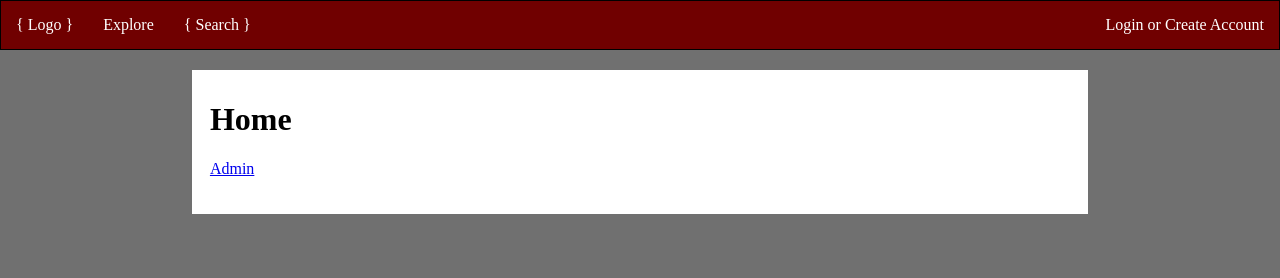
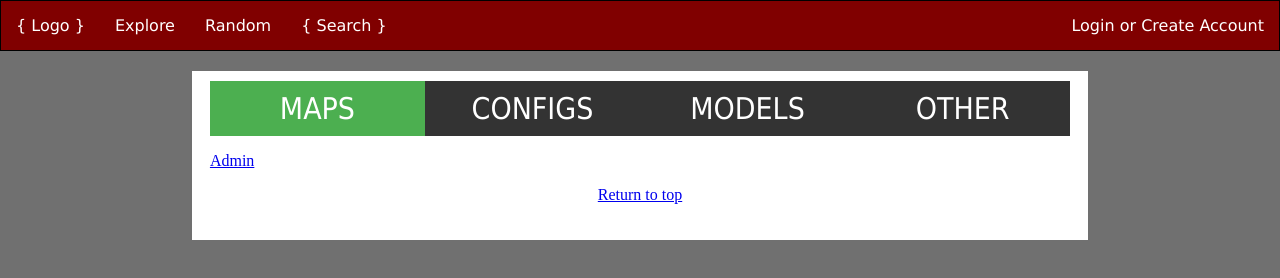
Before and after one commit to James-Wickenden/WebTech, a website: page site/public/index.html in a window 1280 px wide. Drawn offline with Linux system fonts and the light colour scheme.

Commit message:
separated css and added content types

```diff
--- a/site/public/index.html
+++ b/site/public/index.html
@@ -5,10 +5,12 @@
   <meta charset="UTF-8"/>
   <title>Home</title>
 
-  <link rel="stylesheet" type="text/css" href="resources/css/style.css"/>
+  <link rel="stylesheet" type="text/css" href="resources/css/global_style.css"/>
+  <link rel="stylesheet" type="text/css" href="resources/css/navbar.css"/>
+  <link rel="stylesheet" type="text/css" href="resources/css/grid_content.css"/>
   <!--
-  <script src="resources/scripts/include_html.js" defer="defer"></script>
--->
+    <script src="resources/scripts/include_html.js" defer="defer"></script>
+  -->
 
 </head>
 
@@ -17,7 +19,8 @@
   <div class="navbar">
     <ul>
       <li><a href="/">{ Logo }</a></li>
-      <li><a href="#explore">Explore</a></li>
+      <li><a href="/">Explore</a></li>
+      <li><a href="/">Random</a></li>
       <li><a href="#search">{ Search }</a></li>
       <li style="float:right"><a href="login.html">Login or Create Account</a></li>
     </ul>
@@ -25,8 +28,16 @@
 
   <div id="wrapper" style="padding-left:15%; padding-right:15%; height:100%;">
     <div class="content">
-      <h1>Home</h1>
+
+      <div class="content_types">
+        <a class="active" href="#">MAPS</a>
+        <a href="#">CONFIGS</a>
+        <a href="#">MODELS</a>
+        <a href="#">OTHER</a>
+      </div>
+
       <p><a href="admin.html">Admin</a></p>
+      <p style="text-align: center"><a href="/">Return to top</a></p>
     </div>
   </div>
 
--- /dev/null
+++ b/site/public/resources/css/global_style.css
@@ -0,0 +1,7 @@
+
+/* Global styling */
+
+  body {
+    background-color: #707070;
+    margin:0;
+  }
--- /dev/null
+++ b/site/public/resources/css/grid_content.css
@@ -0,0 +1,34 @@
+
+/* Content styling */
+
+  .content {
+    background-color: #ffffff;
+    padding-left:2%;
+    padding-right:2%;
+    padding-top:10px;
+    padding-bottom:20px;
+  }
+
+  .content_types {
+    font-family: Tahoma, Geneva, sans-serif;
+    overflow: hidden;
+    background-color: #333;
+  }
+
+  .content_types a {
+    width: 25%;
+    float: left;
+    font-size: 30px;
+    color: white;
+    text-align: center;
+    padding: 10px 0px;
+    text-decoration: none;
+  }
+
+  .content_types a:hover:not(.active) {
+    background-color: black;
+  }
+
+  .content_types .active {
+    background-color: #4CAF50;
+  }
--- a/site/public/resources/css/style.css
+++ b/site/public/resources/css/navbar.css
@@ -1,14 +1,8 @@
-
-/* Global styling */
-
-  body {
-    background-color: #707070;
-    margin:0;
-  }
 
 /* Navbar styling */
 
   .navbar {
+    font-family: Verdana, Geneva, sans-serif;
     margin-bottom: 20px;
   }
 
@@ -17,7 +11,7 @@
     margin-top:0;
     padding: 0;
     overflow: hidden;
-    background-color: #700000;
+    background-color: #800000;
     border: 1px solid #000;
   }
 
@@ -39,15 +33,5 @@
   }
 
   .navbar li a:hover {
-    background-color: #111;
+    background-color: #600000;
   }
-
-/* Content styling */
-
-  .content {
-    background-color: #ffffff;
-    padding-left:2%;
-    padding-right:2%;
-    padding-top:10px;
-    padding-bottom:20px;
-  }
```
